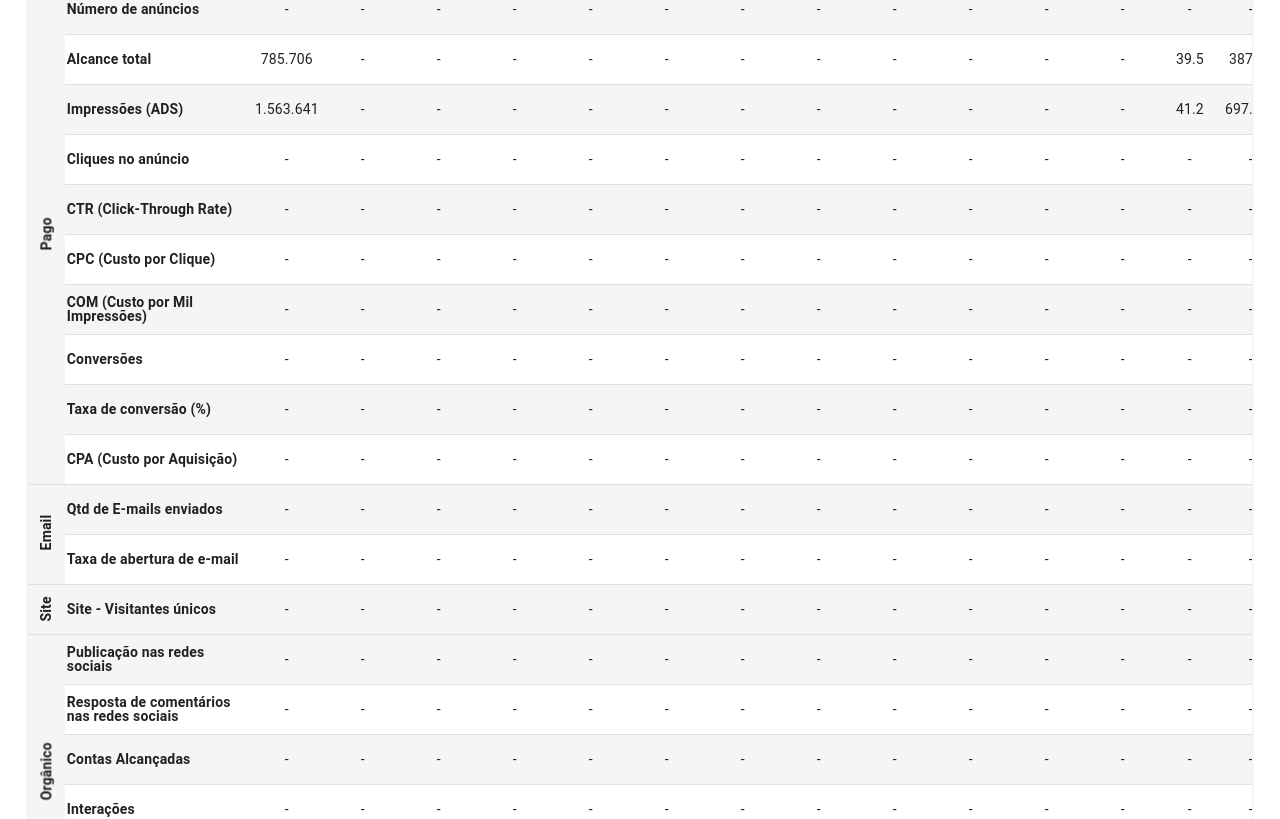
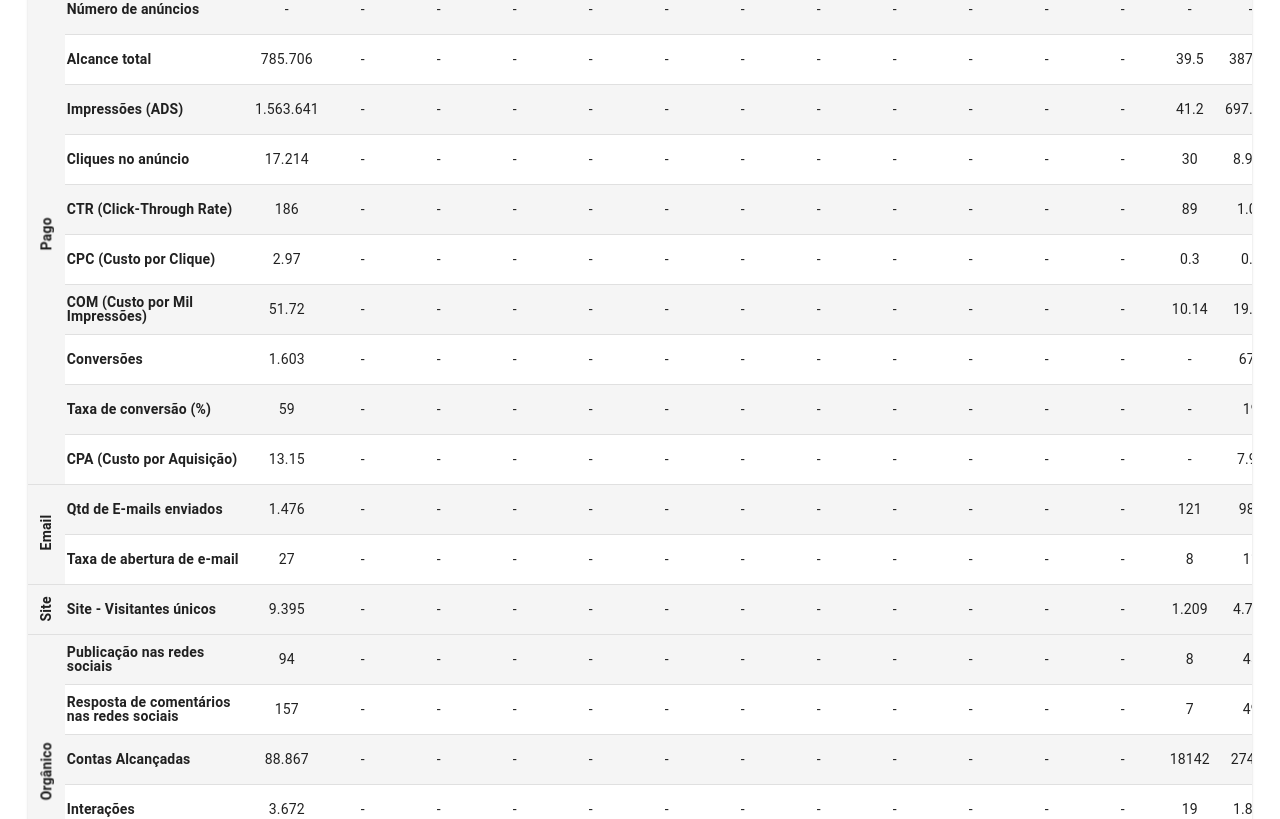
Before and after one commit to Jonathanbfb/organograma, a React (Vite) app: page /setor/Geral in a window 1280 px wide. Shown: the part 7400-8219 px from the top of the page. Built offline with nearby package versions, Linux system fonts and the light colour scheme.

Commit message:
Atualizações 27-01-2025 parte 4

```diff
--- a/src/pages/setores/RedesSociais.tsx
+++ b/src/pages/setores/RedesSociais.tsx
@@ -177,88 +177,88 @@ const RedesSociais: React.FC = () => {
     {
       "indicadores": "Impressões (ADS)",
       "jan": "1.563.641", "fev": "-", "mar": "-", "abr": "-", "mai": "-", "jun": "-", "jul": "-", "ago": "-", "set": "-", "out": "-", "nov": "-",
-      "acumulado": { "fieam": 41.200, "sesi": 697.581, "senai": 623.601, "iel": 201259
+      "acumulado": { "fieam": 41.200, "sesi": 697.581, "senai": 623.601, "iel": 201.259
       }
     },
     {
       "indicadores": "Cliques no anúncio",
-      "jan": "-", "fev": "-", "mar": "-", "abr": "-", "mai": "-", "jun": "-", "jul": "-", "ago": "-", "set": "-", "out": "-", "nov": "-",
-      "acumulado": { "fieam": "-", "sesi": "-", "senai": "-", "iel": "-" }
+      "jan": 17.214, "fev": "-", "mar": "-", "abr": "-", "mai": "-", "jun": "-", "jul": "-", "ago": "-", "set": "-", "out": "-", "nov": "-",
+      "acumulado": { "fieam": 30, "sesi": 8.961, "senai": 7.930, "iel": 293 }
     },
     {
       "indicadores": "CTR (Click-Through Rate)",
-      "jan": "-", "fev": "-", "mar": "-", "abr": "-", "mai": "-", "jun": "-", "jul": "-", "ago": "-", "set": "-", "out": "-", "nov": "-",
-      "acumulado": { "fieam": "-", "sesi": "-", "senai": "-", "iel": "-" }
+      "jan": 186, "fev": "-", "mar": "-", "abr": "-", "mai": "-", "jun": "-", "jul": "-", "ago": "-", "set": "-", "out": "-", "nov": "-",
+      "acumulado": { "fieam": 89, "sesi": 1.06, "senai": 1.09, "iel": 97 }
     },
     {
       "indicadores": "CPC (Custo por Clique)",
-      "jan": "-", "fev": "-", "mar": "-", "abr": "-", "mai": "-", "jun": "-", "jul": "-", "ago": "-", "set": "-", "out": "-", "nov": "-",
-      "acumulado": { "fieam": "-", "sesi": "-", "senai": "-", "iel": "-" }
+      "jan": "2.97", "fev": "-", "mar": "-", "abr": "-", "mai": "-", "jun": "-", "jul": "-", "ago": "-", "set": "-", "out": "-", "nov": "-",
+      "acumulado": { "fieam": 0.3, "sesi": 0.9, "senai": 0.9, "iel": 0.87 }
     },
     {
       "indicadores": "COM (Custo por Mil Impressões)",
-      "jan": "-", "fev": "-", "mar": "-", "abr": "-", "mai": "-", "jun": "-", "jul": "-", "ago": "-", "set": "-", "out": "-", "nov": "-",
-      "acumulado": { "fieam": "-", "sesi": "-", "senai": "-", "iel": "-" }
+      "jan": "51.72", "fev": "-", "mar": "-", "abr": "-", "mai": "-", "jun": "-", "jul": "-", "ago": "-", "set": "-", "out": "-", "nov": "-",
+      "acumulado": { "fieam": 10.14, "sesi": 19.87, "senai": 6.99, "iel": 14.72}
     },
     {
       "indicadores": "Conversões",
-      "jan": "-", "fev": "-", "mar": "-", "abr": "-", "mai": "-", "jun": "-", "jul": "-", "ago": "-", "set": "-", "out": "-", "nov": "-",
-      "acumulado": { "fieam": "-", "sesi": "-", "senai": "-", "iel": "-" }
+      "jan": 1.603, "fev": "-", "mar": "-", "abr": "-", "mai": "-", "jun": "-", "jul": "-", "ago": "-", "set": "-", "out": "-", "nov": "-",
+      "acumulado": { "fieam": "-", "sesi": 673, "senai": 930, "iel": "-" }
     },
     {
       "indicadores": "Taxa de conversão (%)",
-      "jan": "-", "fev": "-", "mar": "-", "abr": "-", "mai": "-", "jun": "-", "jul": "-", "ago": "-", "set": "-", "out": "-", "nov": "-",
-      "acumulado": { "fieam": "-", "sesi": "-", "senai": "-", "iel": "-" }
+      "jan": 59, "fev": "-", "mar": "-", "abr": "-", "mai": "-", "jun": "-", "jul": "-", "ago": "-", "set": "-", "out": "-", "nov": "-",
+      "acumulado": { "fieam": "-", "sesi": 19, "senai": 40, "iel": "-" }
     },
     {
       "indicadores": "CPA (Custo por Aquisição)",
-      "jan": "-", "fev": "-", "mar": "-", "abr": "-", "mai": "-", "jun": "-", "jul": "-", "ago": "-", "set": "-", "out": "-", "nov": "-",
-      "acumulado": { "fieam": "-", "sesi": "-", "senai": "-", "iel": "-" }
+      "jan": "13.15", "fev": "-", "mar": "-", "abr": "-", "mai": "-", "jun": "-", "jul": "-", "ago": "-", "set": "-", "out": "-", "nov": "-",
+      "acumulado": { "fieam": "-", "sesi": 7.91, "senai": 5.24, "iel": "-" }
     },
     {
       "indicadores": "Qtd de E-mails enviados",
-      "jan": "-", "fev": "-", "mar": "-", "abr": "-", "mai": "-", "jun": "-", "jul": "-", "ago": "-", "set": "-", "out": "-", "nov": "-",
-      "acumulado": { "fieam": "-", "sesi": "-", "senai": "-", "iel": "-" }
+      "jan": 1.476, "fev": "-", "mar": "-", "abr": "-", "mai": "-", "jun": "-", "jul": "-", "ago": "-", "set": "-", "out": "-", "nov": "-",
+      "acumulado": { "fieam": 121, "sesi": 989, "senai": 366, "iel": "-" }
     },
     {
       "indicadores": "Taxa de abertura de e-mail",
-      "jan": "-", "fev": "-", "mar": "-", "abr": "-", "mai": "-", "jun": "-", "jul": "-", "ago": "-", "set": "-", "out": "-", "nov": "-",
-      "acumulado": { "fieam": "-", "sesi": "-", "senai": "-", "iel": "-" }
+      "jan": 27, "fev": "-", "mar": "-", "abr": "-", "mai": "-", "jun": "-", "jul": "-", "ago": "-", "set": "-", "out": "-", "nov": "-",
+      "acumulado": { "fieam": 8, "sesi": 11, "senai": 8, "iel": "-" }
     },
     {
       "indicadores": "Site - Visitantes únicos",
-      "jan": "-", "fev": "-", "mar": "-", "abr": "-", "mai": "-", "jun": "-", "jul": "-", "ago": "-", "set": "-", "out": "-", "nov": "-",
-      "acumulado": { "fieam": "-", "sesi": "-", "senai": "-", "iel": "-" }
+      "jan": 9.395, "fev": "-", "mar": "-", "abr": "-", "mai": "-", "jun": "-", "jul": "-", "ago": "-", "set": "-", "out": "-", "nov": "-",
+      "acumulado": { "fieam": 1.209, "sesi": 4.765, "senai": 3.421, "iel": "-" }
     },
     {
       "indicadores": "Publicação nas redes sociais",
-      "jan": "-", "fev": "-", "mar": "-", "abr": "-", "mai": "-", "jun": "-", "jul": "-", "ago": "-", "set": "-", "out": "-", "nov": "-",
-      "acumulado": { "fieam": "-", "sesi": "-", "senai": "-", "iel": "-" }
+      "jan": 94, "fev": "-", "mar": "-", "abr": "-", "mai": "-", "jun": "-", "jul": "-", "ago": "-", "set": "-", "out": "-", "nov": "-",
+      "acumulado": { "fieam": 8, "sesi": 45, "senai": 21, "iel": 20 }
     },
 {
       "indicadores": "Resposta de comentários nas redes sociais",
-      "jan": "-", "fev": "-", "mar": "-", "abr": "-", "mai": "-", "jun": "-", "jul": "-", "ago": "-", "set": "-", "out": "-", "nov": "-",
-      "acumulado": { "fieam": "-", "sesi": "-", "senai": "-", "iel": "-" }
+      "jan": 157, "fev": "-", "mar": "-", "abr": "-", "mai": "-", "jun": "-", "jul": "-", "ago": "-", "set": "-", "out": "-", "nov": "-",
+      "acumulado": { "fieam": 7, "sesi": 49, "senai": 72, "iel": 29 }
     },
     {
       "indicadores": "Contas Alcançadas",
-      "jan": "-", "fev": "-", "mar": "-", "abr": "-", "mai": "-", "jun": "-", "jul": "-", "ago": "-", "set": "-", "out": "-", "nov": "-",
-      "acumulado": { "fieam": "-", "sesi": "-", "senai": "-", "iel": "-" }
+      "jan": 88.867, "fev": "-", "mar": "-", "abr": "-", "mai": "-", "jun": "-", "jul": "-", "ago": "-", "set": "-", "out": "-", "nov": "-",
+      "acumulado": { "fieam": "18142", "sesi": "27419", "senai": "19205", "iel": "24101" }
     },
     {
       "indicadores": "Interações",
-      "jan": "-", "fev": "-", "mar": "-", "abr": "-", "mai": "-", "jun": "-", "jul": "-", "ago": "-", "set": "-", "out": "-", "nov": "-",
-      "acumulado": { "fieam": "-", "sesi": "-", "senai": "-", "iel": "-" }
+      "jan": 3.672, "fev": "-", "mar": "-", "abr": "-", "mai": "-", "jun": "-", "jul": "-", "ago": "-", "set": "-", "out": "-", "nov": "-",
+      "acumulado": { "fieam": 19, "sesi": 1.895, "senai": 1.757, "iel": 1 }
     },
 {
       "indicadores": "Taxa de Engajamento",
-      "jan": "-", "fev": "-", "mar": "-", "abr": "-", "mai": "-", "jun": "-", "jul": "-", "ago": "-", "set": "-", "out": "-", "nov": "-",
-      "acumulado": { "fieam": "-", "sesi": "-", "senai": "-", "iel": "-" }
+      "jan": 50, "fev": "-", "mar": "-", "abr": "-", "mai": "-", "jun": "-", "jul": "-", "ago": "-", "set": "-", "out": "-", "nov": "-",
+      "acumulado": { "fieam": 1, "sesi": 17, "senai": 14, "iel": 18 }
     },
     {
       "indicadores": "Seguidores",
-      "jan": "-", "fev": "-", "mar": "-", "abr": "-", "mai": "-", "jun": "-", "jul": "-", "ago": "-", "set": "-", "out": "-", "nov": "-",
-      "acumulado": { "fieam": "-", "sesi": "-", "senai": "-", "iel": "-" }
+      "jan": 171.729, "fev": "-", "mar": "-", "abr": "-", "mai": "-", "jun": "-", "jul": "-", "ago": "-", "set": "-", "out": "-", "nov": "-",
+      "acumulado": { "fieam": 8.925, "sesi": 59.847, "senai": 83.204, "iel": 19.753 }
     },
   ]
 
```
